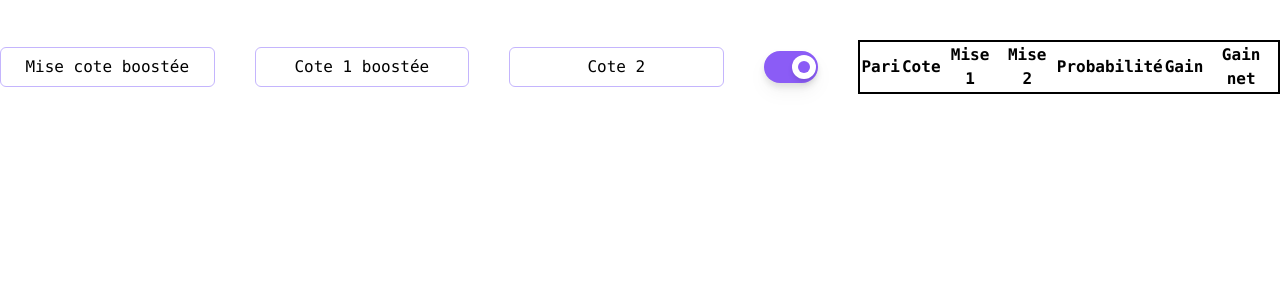
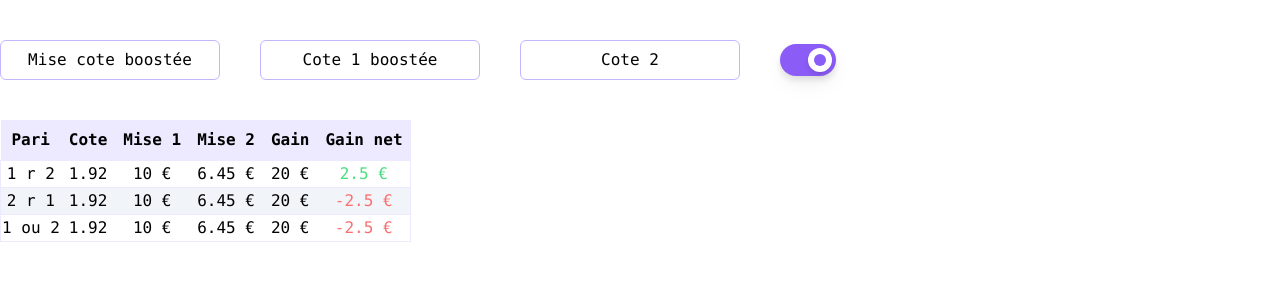
Before and after one commit to Mysto91/calcul-cote-v2, a React (Create React App) app: page / in a window 1280 px wide. Shown: the top 300 px of the page. Built offline with nearby package versions, Linux system fonts and the light colour scheme.

Commit message:
table component

```diff
--- a/src/App.tsx
+++ b/src/App.tsx
@@ -6,7 +6,8 @@ import BetSwitch from './components/BetSwitch'
 
 function App (): JSX.Element {
   return (
-    <div className="mt-10 flex items-center space-x-10 font-mono">
+    <div className="mt-10 font-mono">
+        <div className="flex items-center space-x-10">
             <BetInput id="bet">
                 Mise cote boostée
             </BetInput>
@@ -17,7 +18,8 @@ function App (): JSX.Element {
                 Cote 2
             </BetInput>
             <BetSwitch defaultStatus={true} />
-        <Table />
+        </div>
+        <Table className="mt-10" />
     </div>
   )
 }
--- a/src/components/table/Table.tsx
+++ b/src/components/table/Table.tsx
@@ -1,23 +1,51 @@
 import React from 'react'
 import TableHeader from './TableHeader'
+import { type BetInterface } from '../../interfaces/BetInterface'
+import TableRow from './TableRow'
 
-// eslint-disable-next-line @typescript-eslint/explicit-function-return-type
-export default function Table (): JSX.Element {
+interface TableHeaderProps {
+  className: string
+}
+export default function Table ({ className }: TableHeaderProps): JSX.Element {
   const headers: string[] = [
     'Pari',
     'Cote',
     'Mise 1',
     'Mise 2',
-    'Probabilité',
     'Gain',
     'Gain net'
   ]
 
+  //probabilité dans un dropdown
+
+  const bet: BetInterface = {
+    title: '1 r 2',
+    betOne: 10,
+    betTwo: 6.45,
+    quotation: 1.92,
+    profit: 20,
+    netProfit: 2.5
+  }
+ const bet2: BetInterface = {
+    title: '2 r 1',
+    betOne: 10,
+    betTwo: 6.45,
+    quotation: 1.92,
+    profit: 20,
+    netProfit: -2.5
+  }
+ const bet3: BetInterface = {
+    title: '1 ou 2',
+    betOne: 10,
+    betTwo: 6.45,
+    quotation: 1.92,
+    profit: 20,
+    netProfit: -2.5
+  }
+
   return (
-    <table>
-      <thead className="
-        border-2 border-black rounded-lg"
-      >
+    <table className={className}>
+      <thead>
         <tr>
             {
                 headers.map((header: string, index: number) => (
@@ -28,6 +56,11 @@ export default function Table (): JSX.Element {
             }
         </tr>
       </thead>
+      <tbody>
+        <TableRow bet={bet} />
+        <TableRow bet={bet2} />
+        <TableRow bet={bet3} />
+      </tbody>
     </table>
   )
 }
--- a/src/components/table/TableHeader.tsx
+++ b/src/components/table/TableHeader.tsx
@@ -5,7 +5,12 @@ interface TableHeaderProps {
 }
 export default function TableHeader ({ children }: TableHeaderProps): JSX.Element {
   return (
-    <th>
+    <th className="
+        p-2
+        bg-violet-100
+        whitespace-nowrap
+      "
+    >
         { children }
     </th>
   )
--- /dev/null
+++ b/src/components/table/TableRow.tsx
@@ -0,0 +1,35 @@
+import React from 'react'
+import { type BetInterface } from '../../interfaces/BetInterface'
+import { formatToEuroCurrency } from '../../utils/Currency'
+
+interface TableRowProps {
+  bet: BetInterface
+}
+export default function TableRow ({ bet }: TableRowProps): JSX.Element {
+  return (
+      <tr className="
+        even:bg-slate-100
+        border border-violet-100
+        text-center"
+      >
+          <td>
+              {bet.title}
+          </td>
+          <td>
+              {bet.quotation}
+          </td>
+          <td>
+              {formatToEuroCurrency(bet.betOne)}
+          </td>
+          <td>
+              {formatToEuroCurrency(bet.betTwo)}
+          </td>
+          <td>
+              {formatToEuroCurrency(bet.profit)}
+          </td>
+          <td className={`${bet.netProfit >= 0 ? 'text-green-400' : 'text-red-400'}`}>
+              {formatToEuroCurrency(bet.netProfit)}
+          </td>
+      </tr>
+  )
+}
--- /dev/null
+++ b/src/interfaces/BetInterface.ts
@@ -0,0 +1,8 @@
+export interface BetInterface {
+  title: string
+  betOne: number
+  betTwo: number
+  quotation: number
+  profit: number
+  netProfit: number
+}
--- /dev/null
+++ b/src/utils/Currency.ts
@@ -0,0 +1,3 @@
+export function formatToEuroCurrency (value: number): string {
+  return `${value} €`.replace(',', '.')
+}
```
Lines whose indentation alone changed are shown as unchanged.
